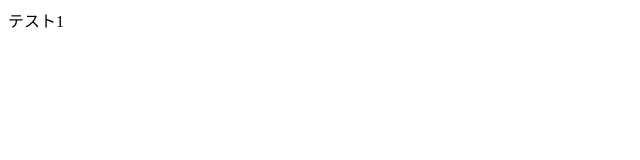
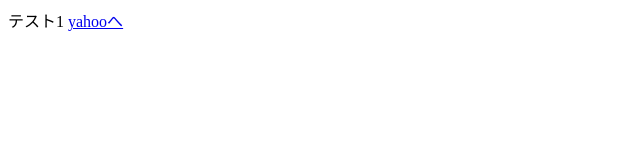
Before and after one commit to saeko-w/git-sample, a plain HTML site: page index.html in a window 1280 px wide. Shown: the full height of the page, 0-640 px from the left. Drawn offline with Linux system fonts and the light colour scheme.

Commit message:
リンクを追加

```diff
--- a/index.html
+++ b/index.html
@@ -1 +1,3 @@
 テスト1
+
+<a href="https://www.google.com/search?q=yahoo&oq=yahoo&aqs=chrome..69i57j0l2j69i60l3.2114j0j7&sourceid=chrome&ie=UTF-8">yahooへ</a>
```
